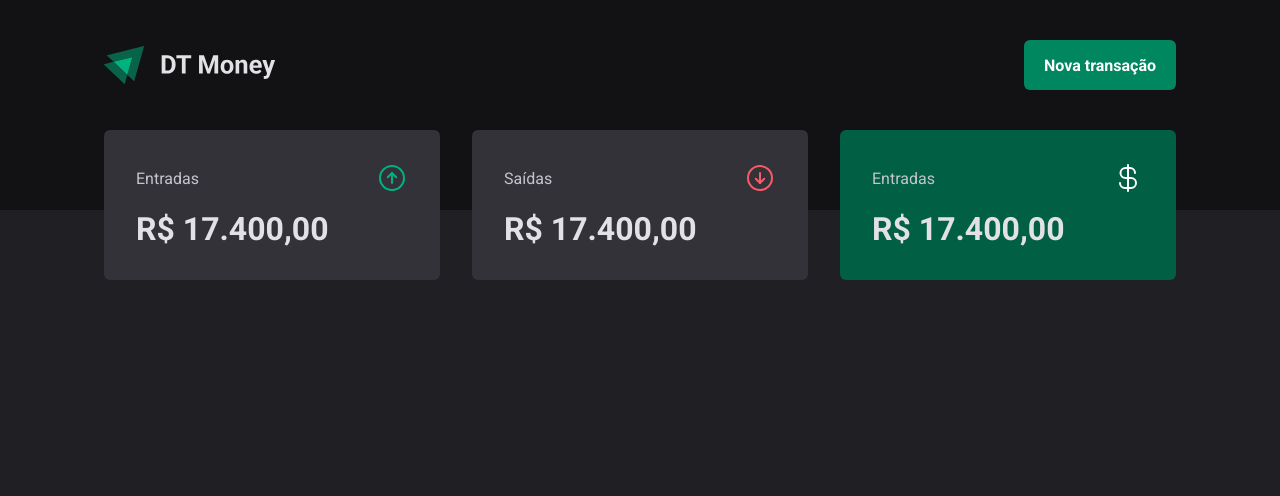
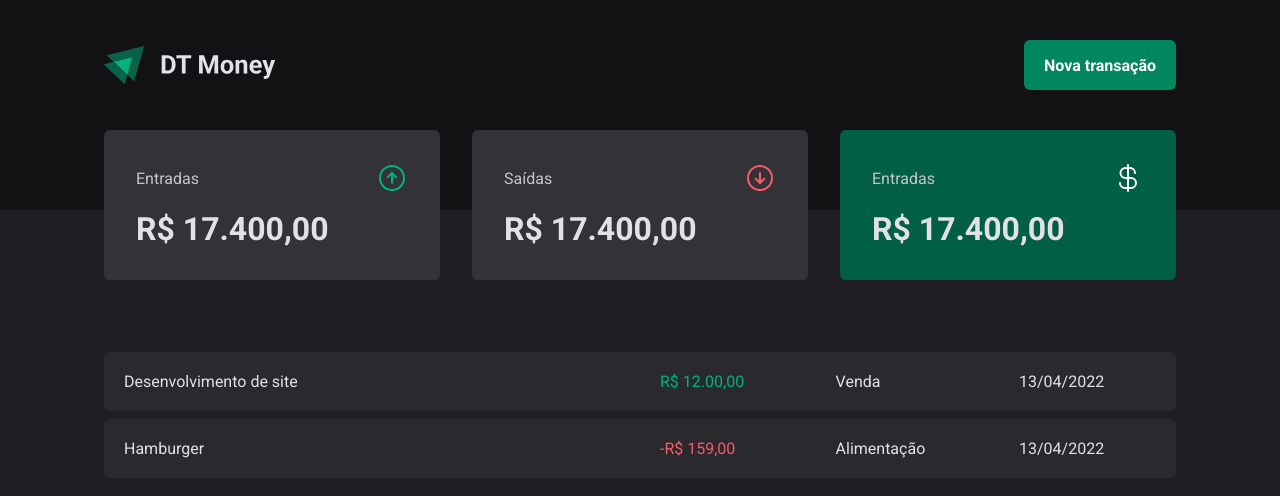
Before and after one commit to manuncorrea/dt-money, a React (Vite) app: page / in a window 1280 px wide. Shown: the top 496 px of the page. Built offline with nearby package versions, Linux system fonts and the light colour scheme.

Commit message:
criando tabela

```diff
--- a/src/pages/Transactions/index.tsx
+++ b/src/pages/Transactions/index.tsx
@@ -1,11 +1,39 @@
 import { Header } from '../../components/Header'
 import { Summary } from '../../components/Summary'
+import {
+  PriceHighlight,
+  TransactionContainer,
+  TransactionTable,
+} from './styles'
 
 export function Transactions() {
   return (
     <div>
       <Header />
       <Summary />
+
+      <TransactionContainer>
+        <TransactionTable>
+          <tbody>
+            <tr>
+              <td width="50%">Desenvolvimento de site</td>
+              <td>
+                <PriceHighlight variant="income">R$ 12.00,00</PriceHighlight>
+              </td>
+              <td>Venda</td>
+              <td>13/04/2022</td>
+            </tr>
+            <tr>
+              <td width="50%">Hamburger</td>
+              <td>
+                <PriceHighlight variant="outcome">-R$ 159,00</PriceHighlight>
+              </td>
+              <td>Alimentação</td>
+              <td>13/04/2022</td>
+            </tr>
+          </tbody>
+        </TransactionTable>
+      </TransactionContainer>
     </div>
   )
 }
--- a/src/pages/Transactions/styles.ts
+++ b/src/pages/Transactions/styles.ts
@@ -0,0 +1,40 @@
+import styled from 'styled-components'
+
+interface PriceHighlightProps {
+  variant: 'income' | 'outcome'
+}
+
+export const TransactionContainer = styled.main`
+  width: 100%;
+  max-width: 1120px;
+  margin: 4rem auto 0;
+  padding: 0 1.5rem;
+`
+export const TransactionTable = styled.table`
+  width: 100%;
+  border-collapse: separate;
+  border-spacing: 0 0.5rem;
+  /* margin-top: 1.5rem; */
+
+  td {
+    padding: 1.25rem;
+    background: ${(props) => props.theme['gray-700']};
+
+    &:first-child {
+      border-top-left-radius: 6px;
+      border-bottom-left-radius: 6px;
+    }
+
+    &:last-child {
+      border-top-right-radius: 6px;
+      border-bottom-right-radius: 6px;
+    }
+  }
+`
+
+export const PriceHighlight = styled.span<PriceHighlightProps>`
+  color: ${(props) =>
+    props.variant === 'income'
+      ? props.theme['green-300']
+      : props.theme['red-300']};
+`
```
